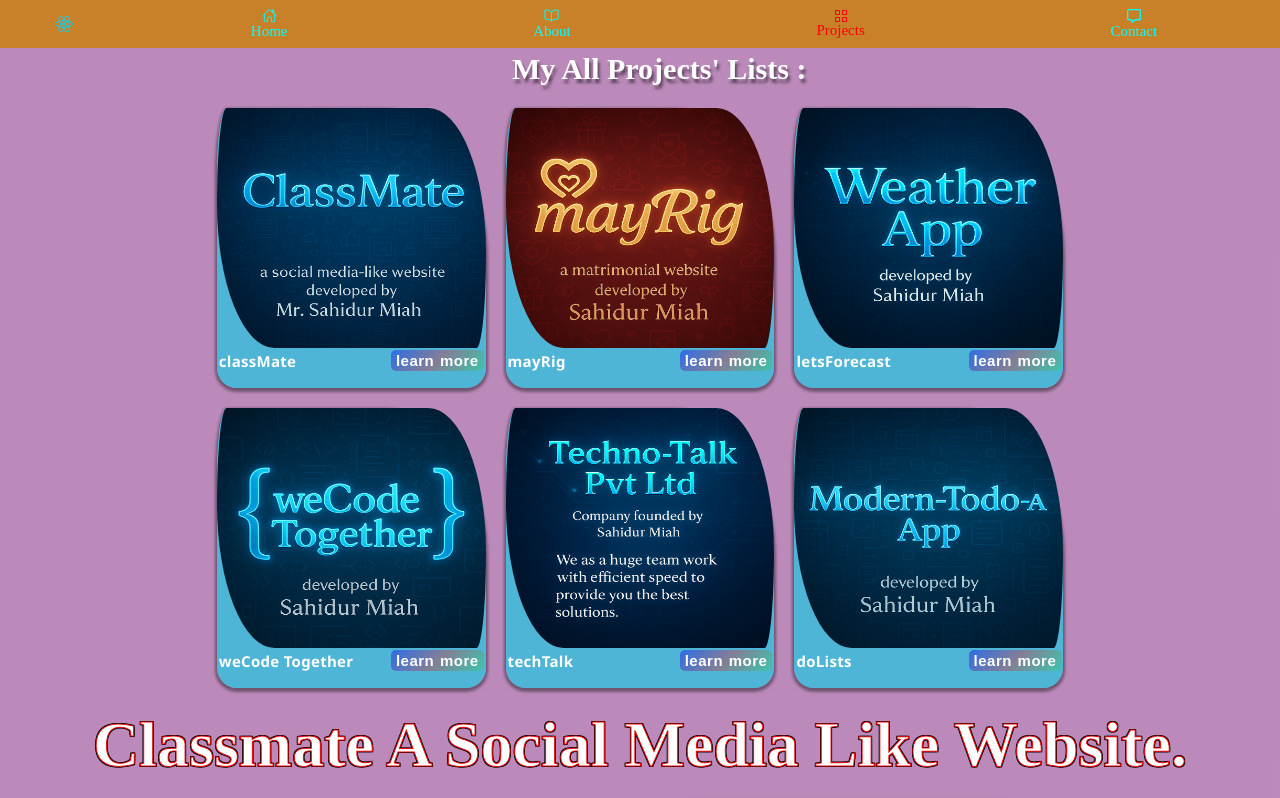
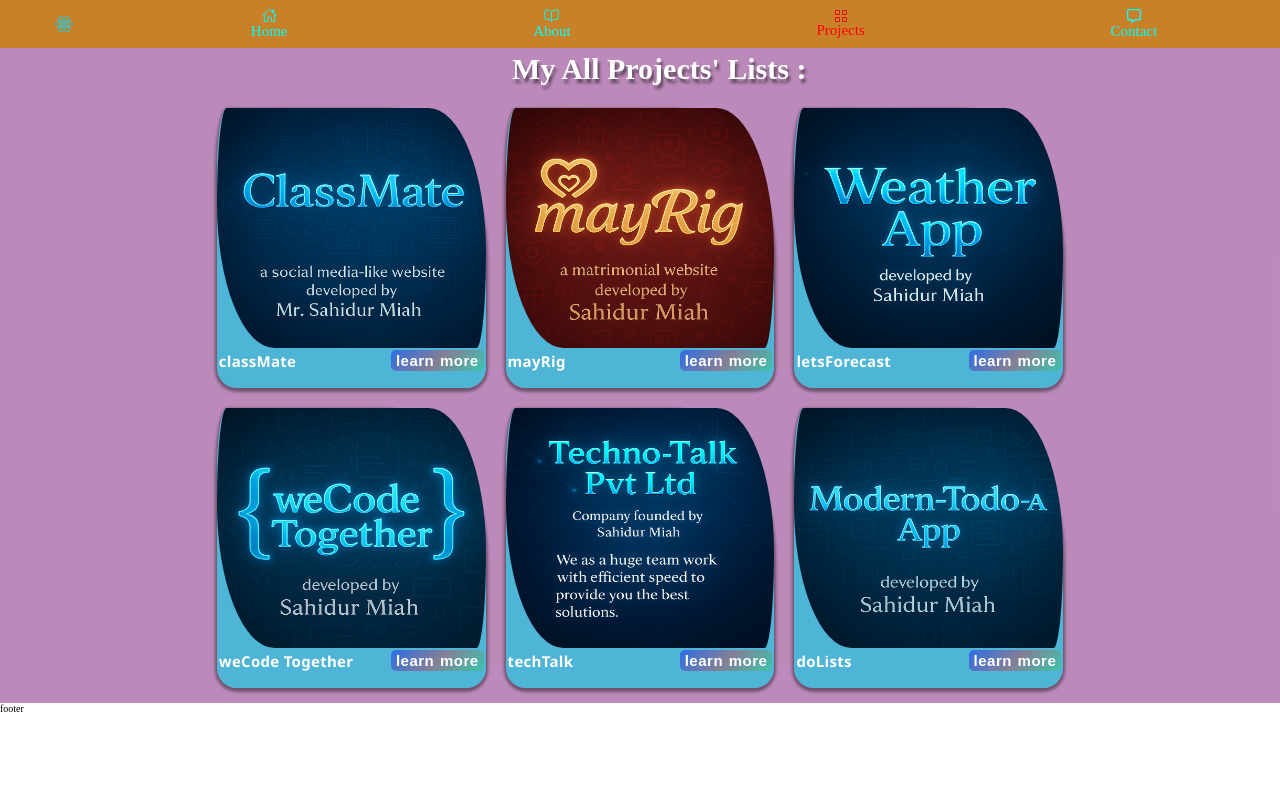
Before and after one commit to Code-Master20/My-Portfolio, a React (Vite) app: page /projects/class-mate in a window 1280 px wide. Shown: the top 798 px of the page. Built offline with nearby package versions, Linux system fonts and the light colour scheme.

Commit message:
Outlet component moved inside conditional rendering

```diff
--- a/src/appComonents/Middle/Projects.jsx
+++ b/src/appComonents/Middle/Projects.jsx
@@ -40,7 +40,7 @@ export const Projects = () => {
 
   return (
     <>
-      {parentPageActive === true && (
+      {parentPageActive === true ? (
         <main className={`${styles["main-section-one"]}`}>
           {isProjectActive === false && (
             <div
@@ -163,9 +163,9 @@ export const Projects = () => {
             {/* </div> */}
           </section>
         </main>
+      ) : (
+        <Outlet />
       )}
-
-      <Outlet setParentPageActive={setParentPageActive} />
     </>
   );
 };
```
